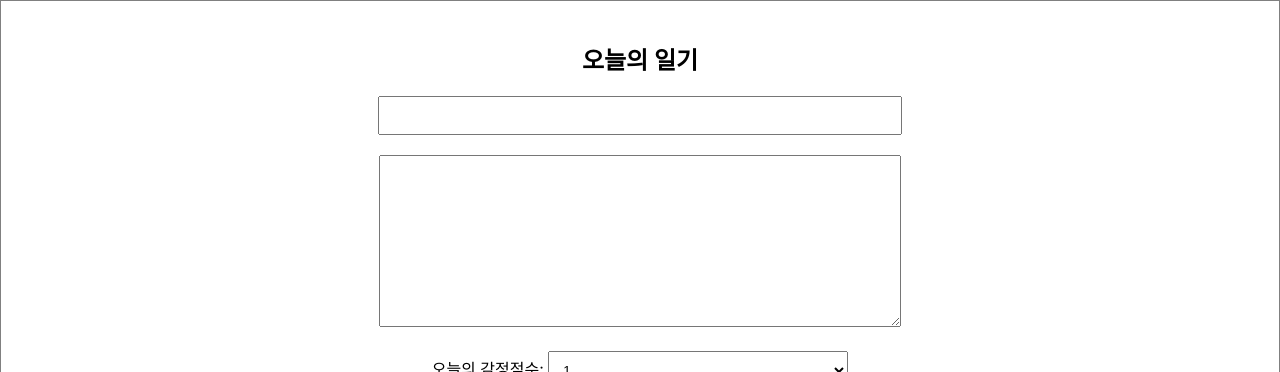
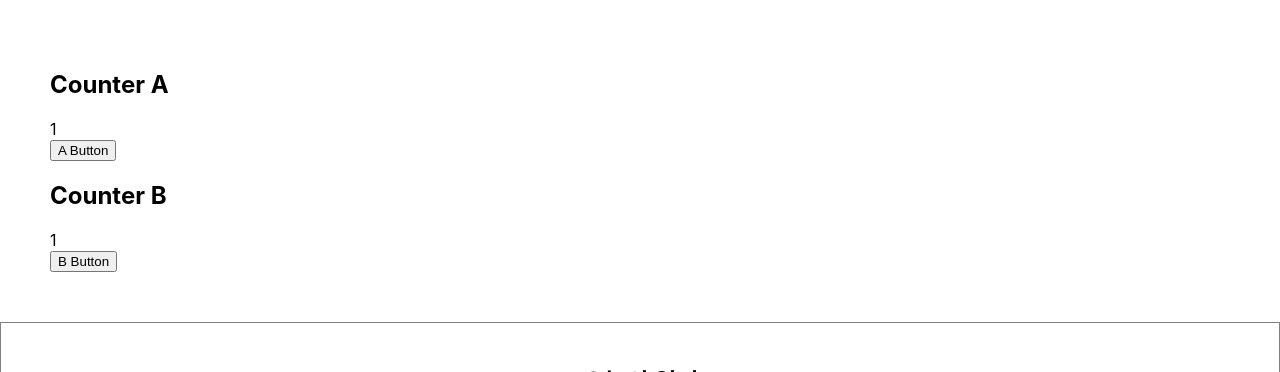
Before and after one commit to makerseok/simple-diary, a React (Create React App) app: page / in a window 1280 px wide. Shown: the top 372 px of the page. Built offline with nearby package versions, Linux system fonts and the light colour scheme; no server answers.

Commit message:
React.memo를 통해 얕은 비교, areEqual로 비교

```diff
--- a/src/App.js
+++ b/src/App.js
@@ -2,6 +2,7 @@
 import DiaryEditor from "./DiaryEditor";
 import DiaryList from "./DiaryList";
 import { useEffect, useMemo, useRef, useState } from "react";
+import OptimizeTest from "./OptimizeTest";
 
 function App() {
   const [data, setData] = useState([]);
@@ -42,7 +43,6 @@
   };
 
   const onDelete = (targetId) => {
-    console.log(`${targetId}가 삭제되었습니다.`);
     const newDiaryList = data.filter((it) => it.id !== targetId);
     setData(newDiaryList);
   };
@@ -56,8 +56,6 @@
   };
 
   const getDiaryAnalysis = useMemo(() => {
-    console.log("일기 분석 시작");
-
     const goodCount = data.filter((it) => it.emotion >= 3).length;
     const badCount = data.length - goodCount;
     const goodRatio = (goodCount / data.length) * 100;
@@ -69,6 +67,7 @@
 
   return (
     <div className="App">
+      <OptimizeTest />
       <DiaryEditor onCreate={onCreate} />
       <div>전체 일기: {data.length}</div>
       <div>기분 좋은 일기 개수: {goodCount}</div>
--- /dev/null
+++ b/src/OptimizeTest.js
@@ -0,0 +1,44 @@
+import React, { useState, useEffect } from "react";
+
+const CounterA = React.memo(({ count }) => {
+  useEffect(() => {
+    console.log(`CounterA Update - count: ${count}`);
+  });
+  return <div>{count}</div>;
+});
+const CounterB = ({ obj }) => {
+  useEffect(() => {
+    console.log(`CounterB Update - count: ${obj.count}`);
+  });
+  return <div>{obj.count}</div>;
+};
+
+const areEqual = (prevProps, nextProps) => {
+  return prevProps.obj.count === nextProps.obj.count;
+};
+
+const MemorizedCounterB = React.memo(CounterB, areEqual);
+
+const OptimizeTest = () => {
+  const [count, setCount] = useState(1);
+  const [obj, setObj] = useState({
+    count: 1,
+  });
+
+  return (
+    <div style={{ padding: 50 }}>
+      <div>
+        <h2>Counter A</h2>
+        <CounterA count={count} />
+        <button onClick={() => setCount(count)}>A Button</button>
+      </div>
+      <div>
+        <h2>Counter B</h2>
+        <MemorizedCounterB obj={obj} />
+        <button onClick={() => setObj({ count: obj.count })}>B Button</button>
+      </div>
+    </div>
+  );
+};
+
+export default OptimizeTest;
--- a/src/index.js
+++ b/src/index.js
@@ -5,9 +5,9 @@
 
 const root = ReactDOM.createRoot(document.getElementById("root"));
 root.render(
-  <React.StrictMode>
-    <App />
-  </React.StrictMode>
+  // <React.StrictMode>
+  <App />
+  // </React.StrictMode>
 );
 
 // If you want to start measuring performance in your app, pass a function
```
